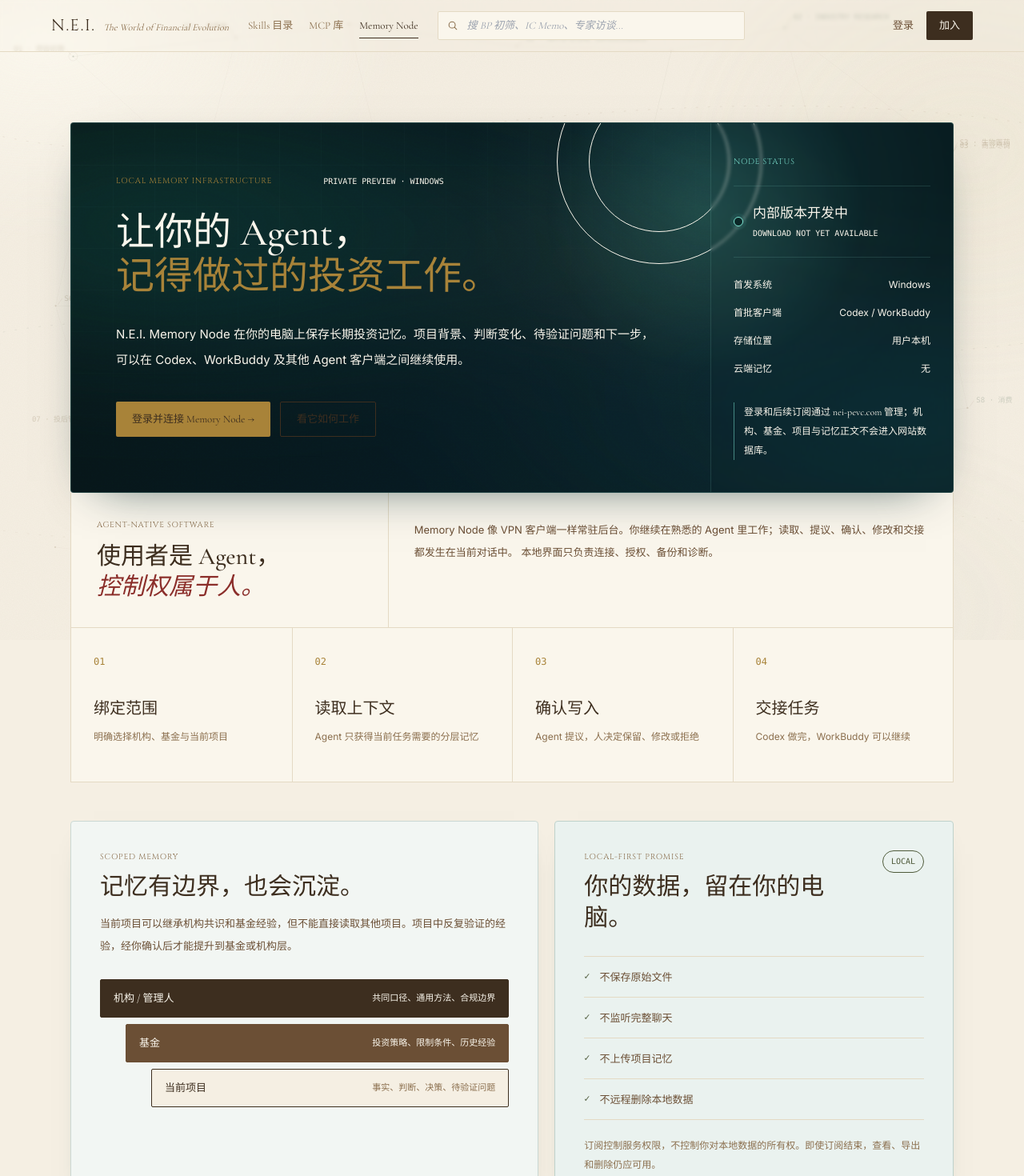
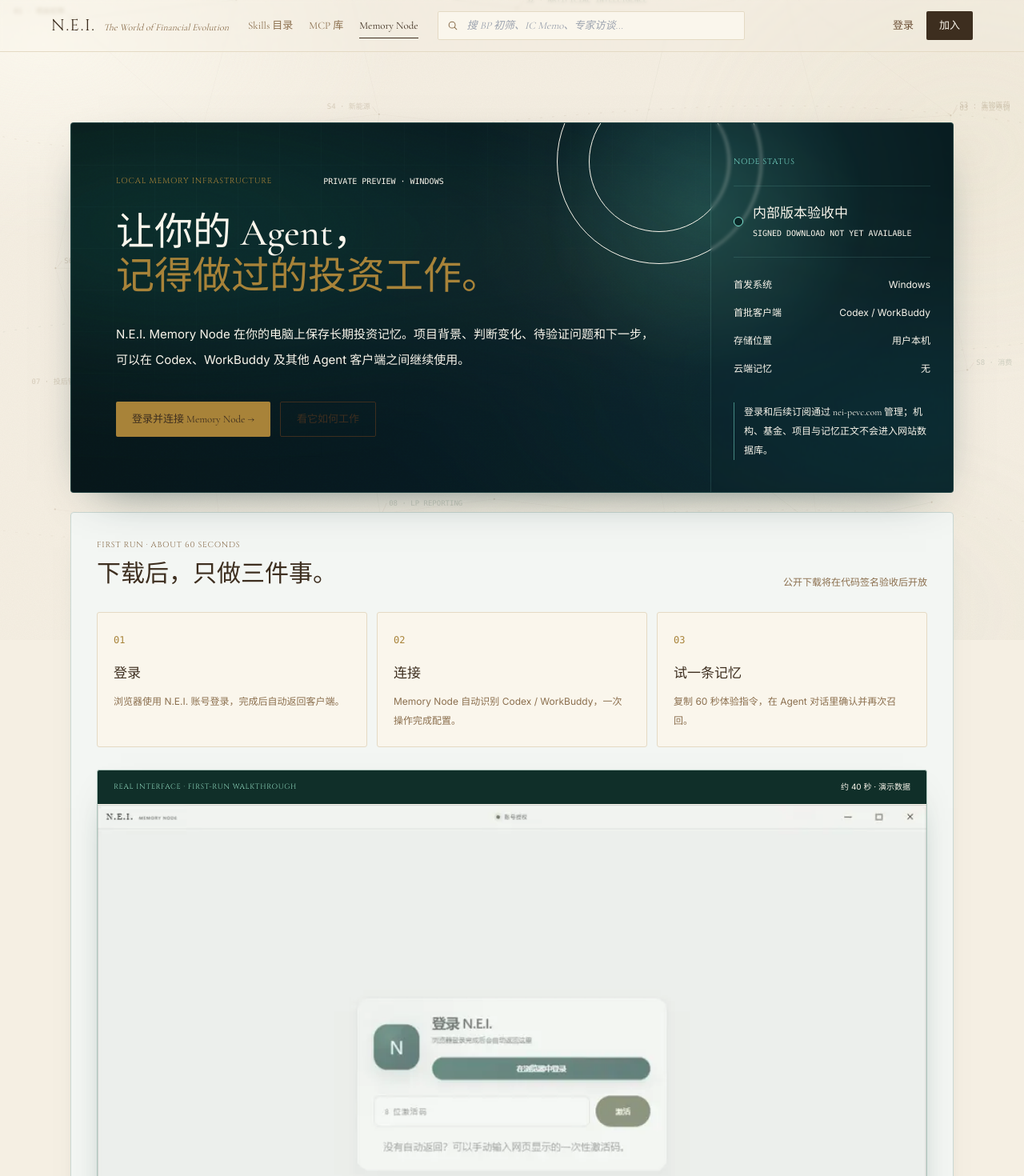
Before and after one commit to lensnowovo/N.E.I.-The-World-of-Financial-Evolution, a Next.js app: page /memory in a window 1280 px wide. Shown: the top 1470 px of the page at 80% size. Built offline with nearby package versions, Linux system fonts and the light colour scheme; no server answers.

Commit message:
feat(memory): add signed download and desktop activation flow

```diff
--- a/app/memory/page.tsx
+++ b/app/memory/page.tsx
@@ -2,6 +2,7 @@
 import Link from 'next/link';
 import { getSessionUid } from '@/lib/session';
 import { MemoryAtmosphere } from '@/components/memory/MemoryAtmosphere';
+import { MemoryFirstRunDemo } from '@/components/memory/MemoryFirstRunDemo';
 
 export const metadata: Metadata = {
   title: 'N.E.I. Memory Node｜跨项目、跨客户端的本地投资记忆',
@@ -33,6 +34,14 @@
 
 const boundaries = ['不保存原始文件', '不监听完整聊天', '不上传项目记忆', '不远程删除本地数据'] as const;
 
+const windowsDownloadUrl = process.env.NEXT_PUBLIC_MEMORY_NODE_WINDOWS_DOWNLOAD_URL?.trim();
+const windowsVersion = process.env.NEXT_PUBLIC_MEMORY_NODE_WINDOWS_VERSION?.trim();
+const windowsSha256 = process.env.NEXT_PUBLIC_MEMORY_NODE_WINDOWS_SHA256?.trim();
+const windowsReleaseSigned = process.env.NEXT_PUBLIC_MEMORY_NODE_WINDOWS_SIGNED === 'true';
+const windowsReleaseReady = Boolean(
+  windowsDownloadUrl && windowsVersion && windowsSha256 && windowsReleaseSigned,
+);
+
 export default async function MemoryPage() {
   const signedIn = (await getSessionUid()) !== null;
 
@@ -61,6 +70,14 @@
               </p>
 
               <div className="mt-9 flex flex-wrap items-center gap-3">
+                {windowsReleaseReady && (
+                  <a
+                    href={windowsDownloadUrl}
+                    className="inline-flex min-h-11 items-center rounded-sm bg-gilded px-5 font-serif text-sm text-ink-brown transition-colors hover:bg-vellum"
+                  >
+                    下载 Windows v{windowsVersion} →
+                  </a>
+                )}
                 {signedIn ? (
                   <Link
                     href="/memory/setup"
@@ -94,8 +111,8 @@
                 <span className="relative inline-flex h-3 w-3 rounded-full border border-[#7ee8d5] bg-[#0a2727]" />
               </span>
               <div>
-                <p className="font-serif text-lg text-vellum">内部版本开发中</p>
-                <p className="mt-0.5 font-mono text-[10px] text-vellum/45">DOWNLOAD NOT YET AVAILABLE</p>
+                <p className="font-serif text-lg text-vellum">{windowsReleaseReady ? 'Windows 版本可用' : '内部版本验收中'}</p>
+                <p className="mt-0.5 font-mono text-[10px] text-vellum/45">{windowsReleaseReady ? `SIGNED RELEASE · V${windowsVersion}` : 'SIGNED DOWNLOAD NOT YET AVAILABLE'}</p>
               </div>
             </div>
 
@@ -112,6 +129,41 @@
           </aside>
         </div>
       </MemoryAtmosphere>
+
+      <section className="mt-6 rounded-lg border border-[#cbd8d3] bg-[#f3f6f3] p-6 shadow-[0_12px_36px_-32px_rgba(16,69,67,0.7)] sm:p-8">
+        <div className="flex flex-col gap-5 sm:flex-row sm:items-end sm:justify-between">
+          <div>
+            <p className="font-display text-[10px] uppercase tracking-display text-sepia">First Run · About 60 Seconds</p>
+            <h2 className="mt-2 font-serif text-3xl text-ink-brown">下载后，只做三件事。</h2>
+          </div>
+          {windowsReleaseReady ? (
+            <a href={windowsDownloadUrl} className="inline-flex min-h-11 items-center justify-center rounded-sm bg-ink-brown px-5 font-serif text-sm text-vellum hover:bg-wax-red">
+              下载已签名安装包
+            </a>
+          ) : (
+            <span className="font-sans text-xs text-sepia">公开下载将在代码签名验收后开放</span>
+          )}
+        </div>
+        <ol className="mt-7 grid gap-3 sm:grid-cols-3">
+          {[
+            ['1', '登录', '浏览器使用 N.E.I. 账号登录，完成后自动返回客户端。'],
+            ['2', '连接', 'Memory Node 自动识别 Codex / WorkBuddy，一次操作完成配置。'],
+            ['3', '试一条记忆', '复制 60 秒体验指令，在 Agent 对话里确认并再次召回。'],
+          ].map(([number, title, detail]) => (
+            <li key={number} className="rounded-md border border-paper-edge bg-vellum p-5">
+              <span className="font-mono text-xs text-gilded">0{number}</span>
+              <h3 className="mt-4 font-serif text-lg text-ink-brown">{title}</h3>
+              <p className="mt-2 font-sans text-xs leading-6 text-sepia">{detail}</p>
+            </li>
+          ))}
+        </ol>
+        <MemoryFirstRunDemo />
+        {windowsReleaseReady && (
+          <p className="mt-5 break-all font-mono text-[10px] leading-5 text-sepia">
+            SHA-256: {windowsSha256} · Authenticode 已验证
+          </p>
+        )}
+      </section>
 
       <section id="how-it-works" className="scroll-mt-24 border-x border-b border-paper-edge bg-vellum">
         <div className="grid border-b border-paper-edge md:grid-cols-[0.72fr_1.28fr]">
--- a/app/memory/setup/ActivationCodePanel.tsx
+++ b/app/memory/setup/ActivationCodePanel.tsx
@@ -27,7 +27,17 @@
   return `${minutes}:${String(rest).padStart(2, '0')}`;
 }
 
-export function ActivationCodePanel() {
+export function activationDeepLink(code: string, desktopState: string) {
+  if (!/^[0-9A-HJKMNP-TV-Z]{8}$/.test(code)) {
+    throw new Error('Invalid activation code');
+  }
+  if (!/^[0-9a-f]{8}-[0-9a-f]{4}-4[0-9a-f]{3}-[89ab][0-9a-f]{3}-[0-9a-f]{12}$/.test(desktopState)) {
+    throw new Error('Invalid desktop state');
+  }
+  return `nei-memory-node://activate?code=${code}&state=${desktopState}`;
+}
+
+export function ActivationCodePanel({ desktopState }: { desktopState: string | null }) {
   const [code, setCode] = useState<string | null>(null);
   const [expiresAt, setExpiresAt] = useState<number | null>(null);
   const [now, setNow] = useState(() => Date.now());
@@ -69,6 +79,9 @@
       setCode(payload.code);
       setNow(Date.now());
       setExpiresAt(Date.now() + ttl * 1000);
+      if (desktopState) {
+        window.location.assign(activationDeepLink(payload.code, desktopState));
+      }
     } catch {
       setError('网络连接失败，请检查网络后重试。');
     } finally {
@@ -99,7 +112,7 @@
       </div>
 
       <p className="mt-4 max-w-2xl font-sans text-sm leading-7 text-leather">
-        在 Memory Node 中点击“登录 N.E.I.”，再把这里生成的一次性激活码粘贴回客户端。
+        在 Memory Node 中点击“登录 N.E.I.”。生成一次性激活码后，网页会自动返回客户端。
       </p>
 
       <div className="mt-8 min-h-44 rounded-md border border-paper-edge bg-vellum p-5 sm:p-7">
@@ -116,7 +129,7 @@
                 {code}
               </button>
               <p className="mt-3 font-sans text-xs text-sepia">
-                {copied ? '已复制' : '点击激活码即可复制'} · {formatRemaining(remaining)} 后失效
+                {copied ? '已复制' : '未自动返回时，点击激活码复制'} · {formatRemaining(remaining)} 后失效
               </p>
             </div>
             <button
@@ -127,6 +140,14 @@
             >
               重新生成
             </button>
+            {desktopState && (
+              <a
+                href={activationDeepLink(code ?? '', desktopState)}
+                className="inline-flex h-10 items-center justify-center rounded-sm bg-ink-brown px-4 font-serif text-sm text-vellum transition-colors hover:bg-wax-red"
+              >
+                返回 Memory Node
+              </a>
+            )}
           </div>
         ) : (
           <div className="flex min-h-32 flex-col items-start justify-center">
--- a/app/memory/setup/page.tsx
+++ b/app/memory/setup/page.tsx
@@ -12,9 +12,22 @@
 
 export const dynamic = 'force-dynamic';
 
-export default async function MemorySetupPage() {
+export default async function MemorySetupPage({
+  searchParams,
+}: {
+  searchParams: Promise<{ desktop_state?: string }>;
+}) {
+  const { desktop_state: desktopState } = await searchParams;
   const uid = await getSessionUid();
-  if (uid === null) redirect('/login?next=/memory/setup');
+  if (uid === null) {
+    const next = desktopState
+      ? `/memory/setup?desktop_state=${encodeURIComponent(desktopState)}`
+      : '/memory/setup';
+    redirect(`/login?next=${encodeURIComponent(next)}`);
+  }
+  const safeDesktopState = /^[0-9a-f]{8}-[0-9a-f]{4}-4[0-9a-f]{3}-[89ab][0-9a-f]{3}-[0-9a-f]{12}$/.test(desktopState ?? '')
+    ? desktopState ?? null
+    : null;
 
   return (
     <div className="mx-auto max-w-4xl px-4 pb-16 pt-8 sm:px-6 sm:pt-12">
@@ -24,7 +37,7 @@
         </Link>
         <span className="font-mono text-[10px] uppercase tracking-wider text-sepia">N.E.I. Account</span>
       </div>
-      <ActivationCodePanel />
+      <ActivationCodePanel desktopState={safeDesktopState} />
     </div>
   );
 }
--- /dev/null
+++ b/components/memory/MemoryFirstRunDemo.tsx
@@ -0,0 +1,24 @@
+export function MemoryFirstRunDemo() {
+  return (
+    <figure className="mt-7 overflow-hidden rounded-md border border-[#aec6bd] bg-[#102f29] shadow-[0_18px_46px_-30px_rgba(10,48,41,0.75)]">
+      <div className="flex flex-wrap items-center justify-between gap-3 border-b border-white/10 px-5 py-3 text-vellum">
+        <span className="font-display text-[9px] uppercase tracking-display text-[#8fd7bd]">
+          Real Interface · First-run Walkthrough
+        </span>
+        <span className="font-sans text-[10px] text-vellum/55">约 40 秒 · 演示数据</span>
+      </div>
+      {/* The recording is generated from the current desktop preview build. The
+          PREVIEW badge prevents demo data from being mistaken for live state. */}
+      {/* eslint-disable-next-line @next/next/no-img-element */}
+      <img
+        src="/memory/memory-node-first-run.webp"
+        alt="Memory Node 依次展示账号登录、实时状态、Agent 连接和本机设置"
+        className="block h-auto w-full bg-[#eef1ee]"
+        loading="lazy"
+      />
+      <figcaption className="border-t border-white/10 px-5 py-3 font-sans text-[10px] leading-5 text-vellum/55">
+        画面来自当前客户端构建；账号、路径和连接状态均为明确标注的预览数据。
+      </figcaption>
+    </figure>
+  );
+}
```
Also changed, not shown: public/memory/memory-node-first-run.webp (added), 1 other file (tests, documents, lock files or other folders).
